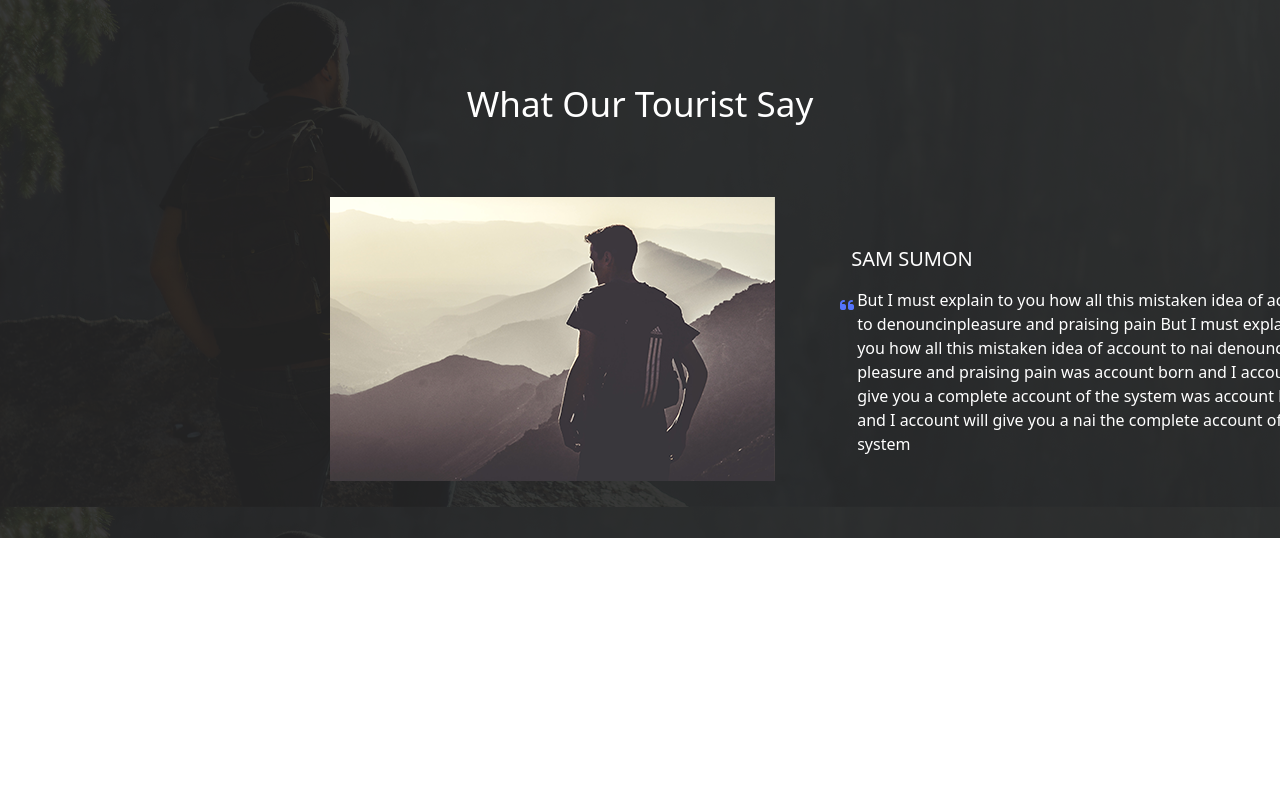
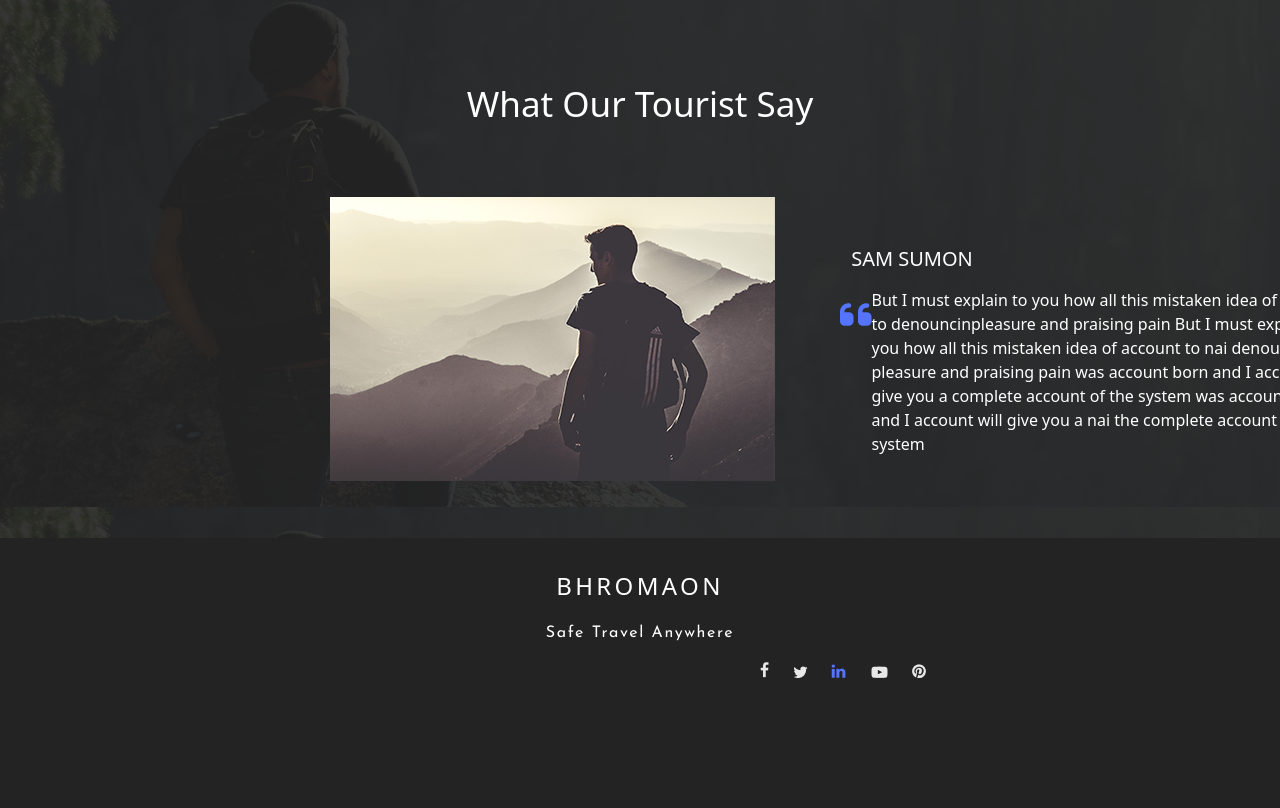
Before and after one commit to deepa5053/12-hours-test, a plain HTML site: page index.html in a window 1280 px wide. Shown: the part 3004-3812 px from the top of the page. Before the commit the page ends 3542 px from the top, so only its background shows below. Drawn offline with nearby package versions, Linux system fonts and the light colour scheme; files whose address does not match are found by name.

Commit message:
footer added

```diff
--- a/index.html
+++ b/index.html
@@ -104,8 +104,10 @@
 
     </section>
     <!--footer-->
-    <footer>
-
+    <footer class="footer">
+        <p class="head3">BHROMAON</p>
+        <p class="info4">Safe Travel Anywhere</p>
+        <img src="images/Icon.png" class="img_4" alt="footer icon image">
     </footer>
 </body>
 </html>
--- a/styles/index.scss
+++ b/styles/index.scss
@@ -361,8 +361,50 @@ justify-content: center;
 height: 150px;
 width: 100px;
 color: #5474FD;
+font-family: 'FontAwesome';
+font-style: normal;
+font-weight: 400;
+font-size: 36px;
+line-height: 26px;
 }
-
+.footer{
+background-image: url(../images/footer.png);
+background-size: cover;
+display: flex;
+width: 100%;
+height: 270px;
+flex-direction: column;
+}
+.head3{
+color: #FFFFFF;
+display: flex;
+align-items: center;
+justify-content: center;
+font-size: 24px;
+letter-spacing: 3.36px;
+padding-top: 30px;
+}
+.info4{
+font-family: 'Josefin Sans';
+font-style: normal;
+font-weight: 400;
+font-size: 16px;
+line-height: 26px;
+display: flex;
+align-items: center;
+justify-content: center;
+text-align: center;
+letter-spacing: 1.6px;
+color: #FFFFFF;
+}
+.img_4{
+width: 166px;
+height: 16px;
+display: flex;
+align-items: center;
+justify-content: center;
+margin-left: 760px;
+}
 /* MEDIA QUERIES*/
 
 @media screen and (max-width: 1000px) {
```
Also changed, not shown: images/Icon.png (added), images/footer.png (added), styles/index.css, 1 other file.
